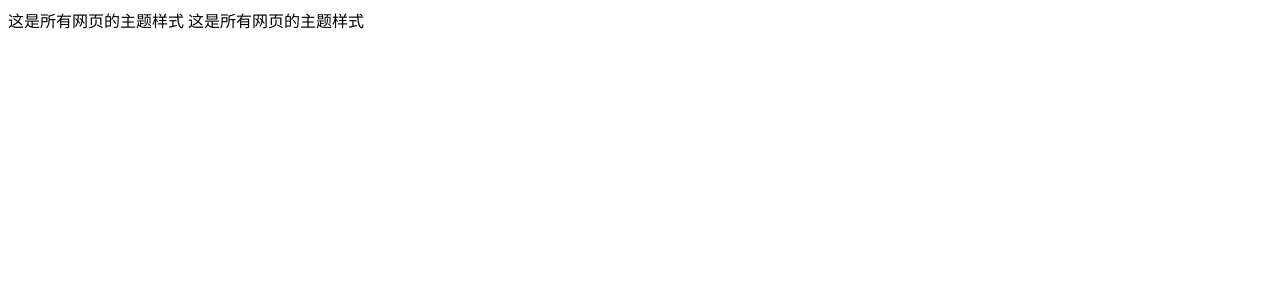
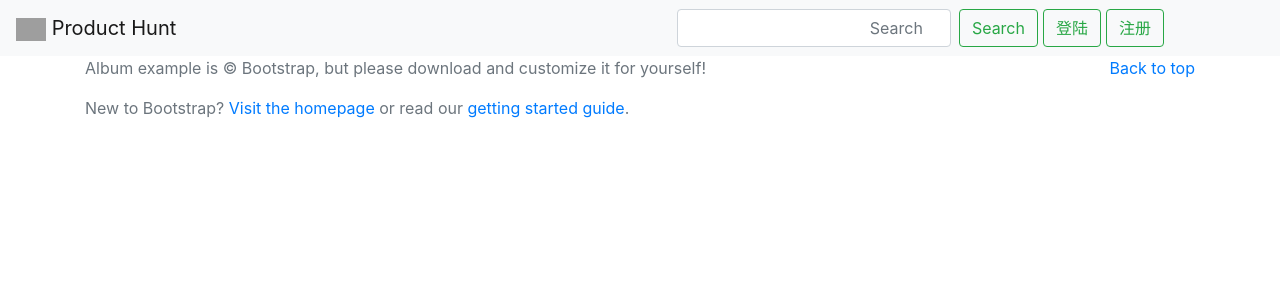
Before and after one commit to waityousea/product_hunt, a Django app: template templates/theme.html in a window 1280 px wide. Shown: the top 300 px of the page. Run offline with Django 3.2, Linux system fonts and the light colour scheme; the template is opened without the code that fills it, so the values that code supplies are empty; some libraries are stand-ins or nearby versions; grey boxes are pictures that could not be loaded.

Commit message:
标题栏设置完成
标题栏logo使用static静态文件
要在主文件setting.py中添加static的url路径
STATIC_URL = '/static/'
STATIC_ROOT = os.path.join(BASE_DIR, 'static')

STATIC_DIRS = [
    os.path.join(BASE_DIR, 'products/static')
]

```diff
--- a/product_hunt/settings.py
+++ b/product_hunt/settings.py
@@ -122,3 +122,8 @@ USE_TZ = True
 # https://docs.djangoproject.com/en/2.2/howto/static-files/
 
 STATIC_URL = '/static/'
+STATIC_ROOT = os.path.join(BASE_DIR, 'static')
+
+STATIC_DIRS = [
+    os.path.join(BASE_DIR, 'products/static')
+]
--- a/templates/theme.html
+++ b/templates/theme.html
@@ -1,5 +1,78 @@
-这是所有网页的主题样式
-{% block content %}
+<!doctype html>
+<html lang="en">
+{% load staticfiles %}
+  <head>
+    <meta charset="utf-8">
+    <meta name="viewport" content="width=device-width, initial-scale=1, shrink-to-fit=no">
+    <meta name="description" content="">
+    <meta name="author" content="Mark Otto, Jacob Thornton, and Bootstrap contributors">
+    <meta name="generator" content="Jekyll v3.8.5">
+    <title>Album example · Bootstrap</title>
 
-{% endblock content %}
-这是所有网页的主题样式
+    <link rel="canonical" href="https://getbootstrap.com/docs/4.3/examples/album/">
+
+    <!-- Bootstrap core CSS -->
+    <link rel="stylesheet" href="https://stackpath.bootstrapcdn.com/bootstrap/4.3.1/css/bootstrap.min.css" integrity="sha384-ggOyR0iXCbMQv3Xipma34MD+dH/1fQ784/j6cY/iJTQUOhcWr7x9JvoRxT2MZw1T" crossorigin="anonymous">
+
+
+    <style>
+      .bd-placeholder-img {
+        font-size: 1.125rem;
+        text-anchor: middle;
+        -webkit-user-select: none;
+        -moz-user-select: none;
+        -ms-user-select: none;
+        user-select: none;
+      }
+
+      @media (min-width: 768px) {
+        .bd-placeholder-img-lg {
+          font-size: 3.5rem;
+        }
+      }
+    </style>
+    <!-- Custom styles for this template -->
+    <link href="album.css" rel="stylesheet">
+  </head>
+  <body>
+          <nav class="navbar navbar-expand-lg navbar-light bg-light">
+          <a class="navbar-brand" href="#">
+              <img src="{% static "parking-sign.png" %}" width=30 >
+              Product Hunt
+          </a>
+          <button class="navbar-toggler" type="button" data-toggle="collapse" data-target="#navbarNavAltMarkup" aria-controls="navbarNavAltMarkup" aria-expanded="false" aria-label="Toggle navigation">
+            <span class="navbar-toggler-icon"></span>
+          </button>
+          <div class="collapse navbar-collapse" id="navbarNavAltMarkup">
+            <div class="navbar-nav ml-auto">
+                <!--//搜索按钮-->
+              <form class="form-inline"  >
+              <input class="form-control mr-sm-2" style="text-align:right" type="search" placeholder="Search" aria-label="Search">
+              <button class="btn btn-outline-success my-2 my-sm-0" type="submit">Search</button>
+              </form>
+              <a class="btn btn-outline-success my-2 my-sm-0" style="margin-left:5px" href="#">登陆</a>
+
+              <a class="btn btn-outline-success my-2 my-sm-0" style="margin-left:5px;margin-right:100px" href="#" >注册</a>
+            </div>
+          </div>
+          </nav>
+      {% block content %}
+
+      {% endblock content %}
+
+
+
+<footer class="text-muted">
+  <div class="container">
+    <p class="float-right">
+      <a href="#">Back to top</a>
+    </p>
+    <p>Album example is &copy; Bootstrap, but please download and customize it for yourself!</p>
+    <p>New to Bootstrap? <a href="https://getbootstrap.com/">Visit the homepage</a> or read our <a href="/docs/4.3/getting-started/introduction/">getting started guide</a>.</p>
+  </div>
+</footer>
+<script src="https://code.jquery.com/jquery-3.3.1.slim.min.js" integrity="sha384-q8i/X+965DzO0rT7abK41JStQIAqVgRVzpbzo5smXKp4YfRvH+8abtTE1Pi6jizo" crossorigin="anonymous"></script>
+<script src="https://cdnjs.cloudflare.com/ajax/libs/popper.js/1.14.7/umd/popper.min.js" integrity="sha384-UO2eT0CpHqdSJQ6hJty5KVphtPhzWj9WO1clHTMGa3JDZwrnQq4sF86dIHNDz0W1" crossorigin="anonymous"></script>
+<script src="https://stackpath.bootstrapcdn.com/bootstrap/4.3.1/js/bootstrap.min.js" integrity="sha384-JjSmVgyd0p3pXB1rRibZUAYoIIy6OrQ6VrjIEaFf/nJGzIxFDsf4x0xIM+B07jRM" crossorigin="anonymous"></script>
+  </body>
+</html>
```
